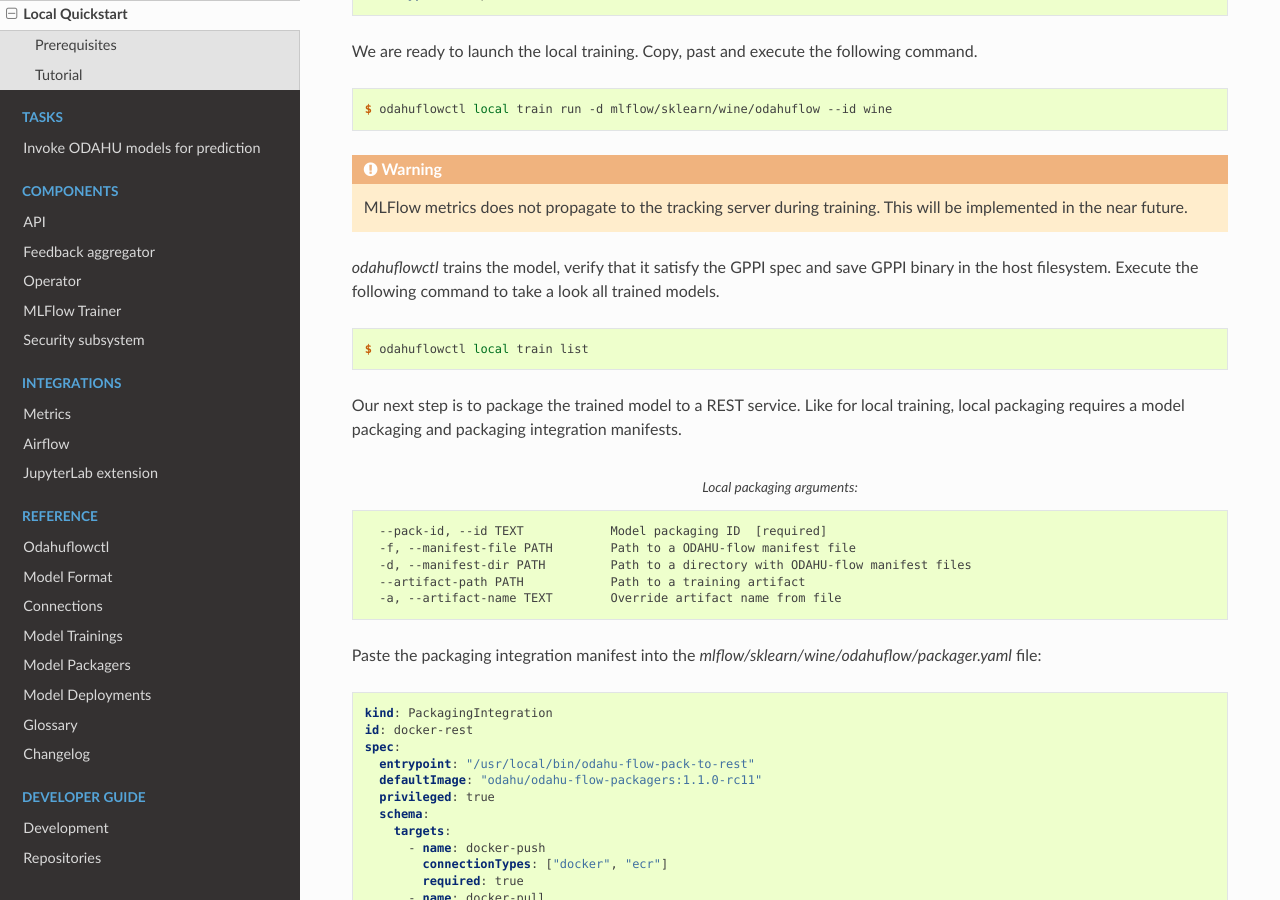
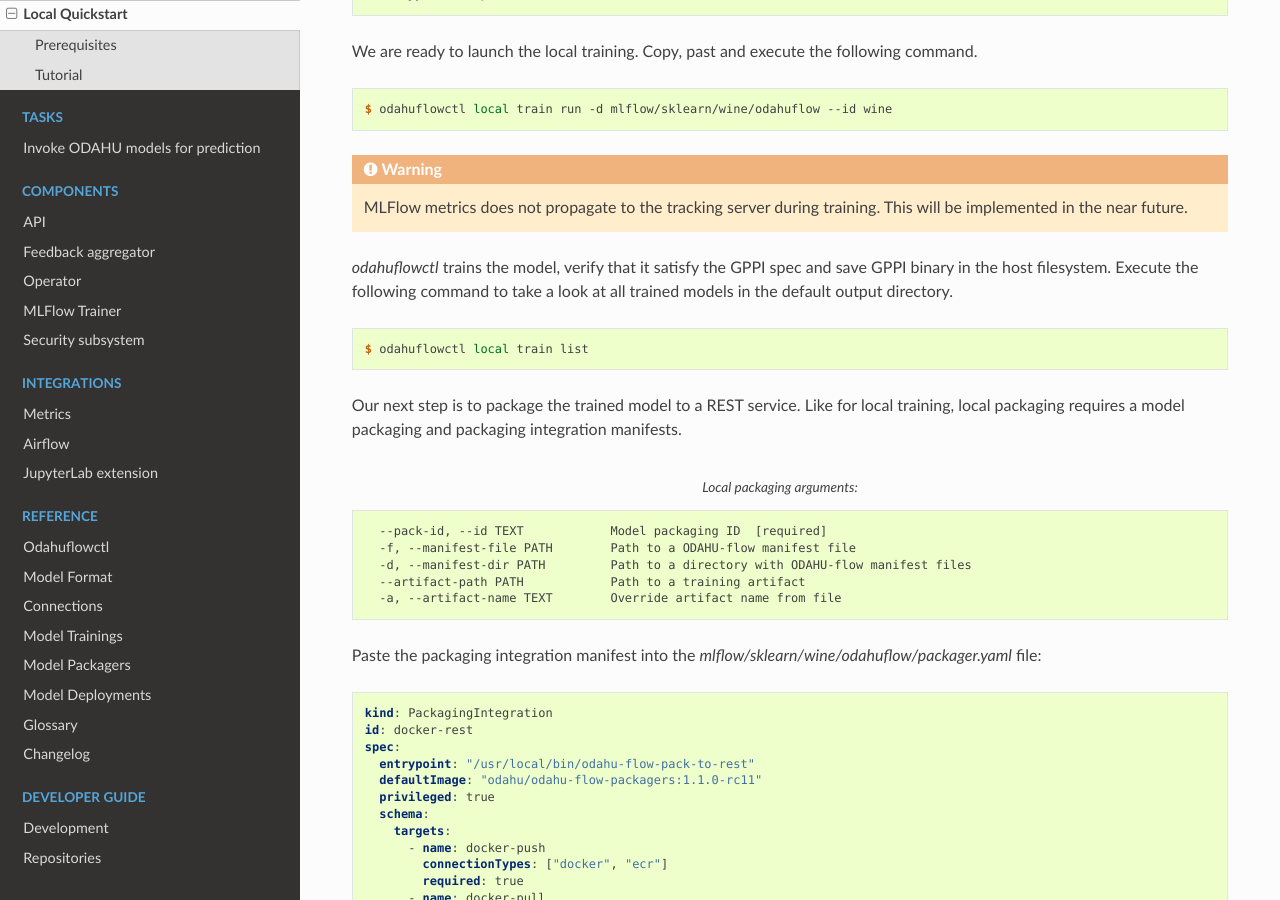
Before and after one commit to odahu/odahu-docs, a Sphinx documentation site: the page built from source/tutorials_local_wine.rst, in a window 1280 px wide and 900 px high, scrolled down 1158 px. Built offline with Sphinx 7.4.7 and the Read the Docs theme 2.0.0, drawn with Linux system fonts in a browser that asks for light colours; formulas are drawn with MathJax 3.

Commit message:
corrected description for odahuflowctl local train list

```diff
--- a/source/tutorials_local_wine.rst
+++ b/source/tutorials_local_wine.rst
@@ -69,9 +69,9 @@
     MLFlow metrics does not propagate to the tracking server during training.
     This will be implemented in the near future.
 
-`odahuflowctl` trains the model, verify that it satisfy the GPPI spec and save
-GPPI binary in the host filesystem. Execute the following command to take a look
-all trained models.
+`odahuflowctl` trains the model, verify that it satisfy the GPPI spec and save GPPI binary
+in the host filesystem. Execute the following command to take a look at all trained models
+in the default output directory.
 
 .. code-block:: console
 
```
